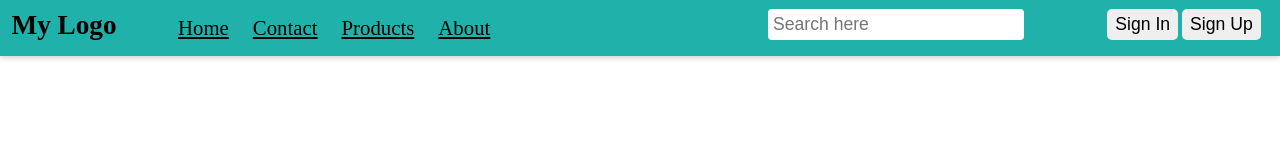
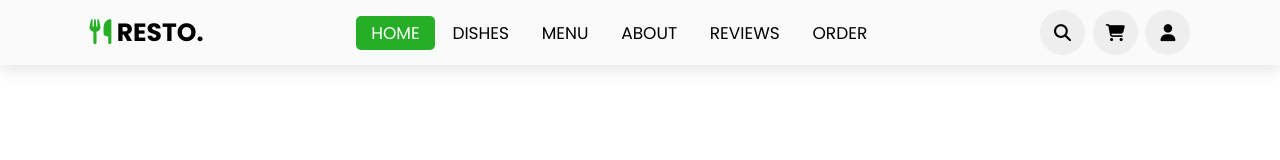
Before and after one commit to M-Fahad786/Navigation-Bar, a plain HTML site: page index.html in a window 1280 px wide. Drawn offline with Linux system fonts and the light colour scheme.

Commit message:
git commit -m "navbar"

```diff
--- a/index.html
+++ b/index.html
@@ -1,48 +1,42 @@
 <!DOCTYPE html>
 <html lang="en">
+  <head>
+    <meta charset="UTF-8" />
+    <meta http-equiv="X-UA-Compatible" content="IE=edge" />
+    <meta name="viewport" content="width=device-width, initial-scale=1.0" />
+    <title>Navigation Bar</title>
+    <link rel="stylesheet" href="style.css" />
+  </head>
+  <body>
+    <!-- Navbar -->
+    <header>
+      <!-- Logo  -->
+      <a href="#" class="logo"><i class="fa-solid fa-utensils"></i> Resto.</a>
 
-<head>
-    <meta charset="UTF-8">
-    <meta http-equiv="X-UA-Compatible" content="IE=edge">
-    <meta name="viewport" content="width=device-width, initial-scale=1.0">
-    <title>Navigation Bar</title>
-    <link rel="stylesheet" href="style.css">
-</head>
+      <!-- List Items  -->
+      <nav class="nav">
+        <a href="#" class="active">Home</a>
+        <a href="#">Dishes</a>
+        <a href="#">Menu</a>
+        <a href="#">About</a>
+        <a href="#">Reviews</a>
+        <a href="#">Order</a>
+      </nav>
 
-<body>
-    <div class="box">
-        <div class="logo">
-            <span>My Logo</span>
-        </div>
+      <!-- Icons -->
+      <div class="icons">
+        <i class="fas fa-bars" id="menu-bars"></i>
+        <i class="fas fa-search"></i>
+        <a href="#" class="fas fa-shopping-cart"></a>
+        <a href="#" class="fas fa-user"></a>
+      </div>
+    </header>
 
-        <div class="links">
-            <ul>
-                <li>
-                    <a href="#">Home</a>
-                </li>
-                <li>
-                    <a href="#">Contact</a>
-                </li>
-                <li>
-                    <a href="#">Products</a>
-                </li>
-                <li>
-                    <a href="#">About</a>
-                </li>
-            </ul>
-        </div>
-        <div class="inp">
-            <input type="search" name="search" placeholder="Search here">
-        </div>
-        <div class="btn">
-            <button>
-                Sign In
-            </button>
-            <button>
-                Sign Up
-            </button>
-        </div>
-    </div>
-</body>
-
+    <!-- Font Awesome Link  -->
+    <script
+      src="https://kit.fontawesome.com/9b89a40925.js"
+      crossorigin="anonymous"
+    ></script>
+    <script src="script.js"></script>
+  </body>
 </html>
--- /dev/null
+++ b/script.js
@@ -0,0 +1,7 @@
+let menuBar = document.querySelector("#menu-bars");
+let navBar = document.querySelector(".nav");
+
+menuBar.onclick = () => {
+  menuBar.classList.toggle("fa-times")
+  navBar.classList.toggle("active")
+}
--- a/style.css
+++ b/style.css
@@ -1,83 +1,125 @@
-body{
-    padding: 0%;
-    margin: 0%;
-    font-family: serif;
+@import url("https://fonts.googleapis.com/css2?family=Poppins:wght@300;400;500;600;700&display=swap");
+
+* {
+  margin: 0;
+  padding: 0;
+  box-sizing: border-box;
+  font-family: "Poppins", sans-serif;
+  text-decoration: none;
+  outline: none;
+  border: none;
+  transition: all 0.2s linear;
+  text-transform: uppercase;
 }
-.box{
-    width: 100%;
-    height: 50%;
-    background-color: lightseagreen;
-   display: inline-block;
-   box-shadow: 0px 2px 5px lightgray ;
-   color: black;
+
+html {
+  font-size: 62.5%;
+  overflow-x: hidden;
+  scroll-padding-top: 5.5rem;
+  scroll-behavior: smooth;
 }
-.logo{
-    float: left;
-    width: 10%;
-    height: inherit;
-    overflow: hidden;
-    text-align: center;
-    line-height: 50px;
+
+header {
+  position: fixed;
+  top: 0;
+  right: 0;
+  left: 0;
+  display: flex;
+  align-items: center;
+  justify-content: space-between;
+  padding: 1rem 7%;
+  background: #fafafa;
+  z-index: 1000;
+  box-shadow: 0 0.5rem 1.5rem rgba(0, 0, 0, 0.1);
 }
-.logo span{
-    font-size: 1.7em;
-    font-family: 'Times New Roman', Times, serif;
-    font-weight: bold;
+
+header .logo {
+  color: #000;
+  font-size: 2.5rem;
+  font-weight: bolder;
 }
-.links{
-    float: left;
-    width: 50%;
-    height: 50%;
-    overflow: hidden;
+
+header .logo i {
+  color: #27ae27;
 }
-.links ul{
-    list-style: none;
+
+header .nav a {
+  font-size: 1.7rem;
+  border-radius: 0.5rem;
+  padding: 0.5rem 1.5rem;
+  color: #000;
 }
-.links ul li{
-    margin: 5px;
-    padding: 8px 5px 8px 5px;
-    display: inline;
-    text-align: center;
+header .nav a.active,
+header .nav a:hover {
+  color: #fff;
+  background: #27ae27;
+  transform: rotate(360deg);
 }
-.links ul li a{
-    text-decoration: underline;
-    color: black;
-    font-size: 1.3em;
+
+header .icons i,
+header .icons a {
+  cursor: pointer;
+  margin-left: 0.5rem;
+  height: 4.5rem;
+  line-height: 4.5rem;
+  width: 4.5rem;
+  text-align: center;
+  font-size: 1.7rem;
+  color: #000;
+  background: #eee;
+  border-radius: 50%;
 }
-.links ul li :hover{
-    border: 1px solid blue;
-    border-radius: 4px;
+
+header .icons i:hover,
+header .icons a:hover {
+  color: #fff;
+  background: #27ae27;
 }
-.inp{
-    float: left;
-    width: 20%;
-    height: inherit;
-    overflow: hidden;
-    text-align: center;
-    line-height: 50px;
+
+header .icons #menu-bars {
+  display: none;
 }
-.inp input{
-    width: 100%;
-    padding: 5px;
-    font-size: 1.1em;
-    border-radius: 4px;
-    border: none;
+
+@media (max-width: 991px) {
+  html {
+    font-size: 55%;
+  }
+  header {
+    padding: 1rem 2rem;
+  }
 }
-.btn{
-    float: right;
-    width: 15%;
-    height: inherit;
-    overflow: hidden;
-    text-align: center;
-    line-height: 50px;
+@media (max-width: 768px) {
+  header .icons #menu-bars {
+    display: inline-block;
+  }
+
+  header .nav {
+    position: absolute;
+    top: 100%;
+    left: 0;
+    right: 0;
+    background: #fff;
+    padding: 1rem;
+    border-top: 0.1rem solid rgba(0, 0, 0, 0.2);
+    border-bottom: 0.1rem solid rgba(0, 0, 0, 0.2);
+    clip-path: polygon(0 0, 100% 0, 100% 0, 0 0);
+  }
+
+  header .nav.active {
+    clip-path: polygon(0 0, 100% 0, 100% 100%, 0% 100%);
+  }
+
+  header .nav a {
+    display: block;
+    padding: 1.5rem;
+    margin: 1rem;
+    font-size: 2rem;
+    background: #eee;
+  }
 }
-.btn button{
-    border: none;
-    padding: 5px 8px 5px 8px;
-    font-size: 1.1em;
-    border-radius: 5px;
+
+@media (max-width: 991px) {
+  html {
+    font-size: 50%;
+  }
 }
-.btn button :hover{
-    color: #fff;
-    background-color: cornflowerblue;
-}
```
